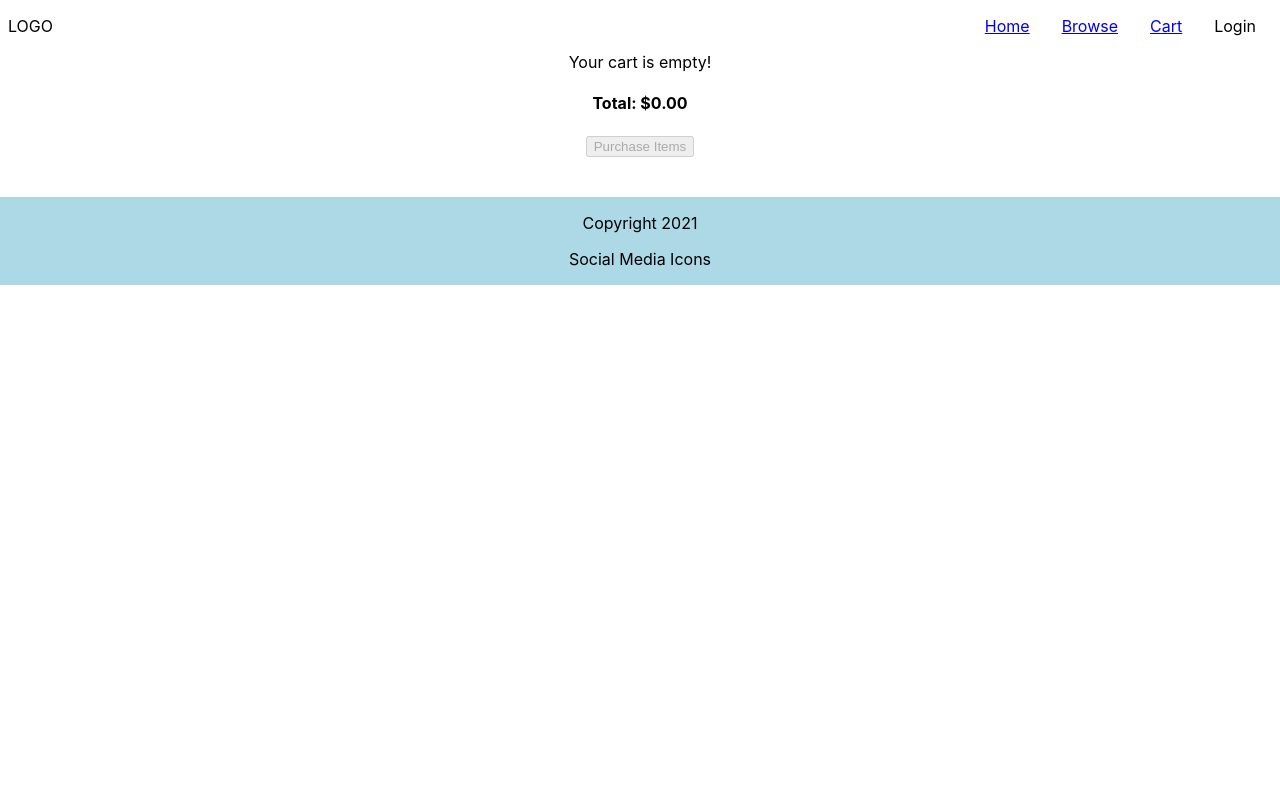
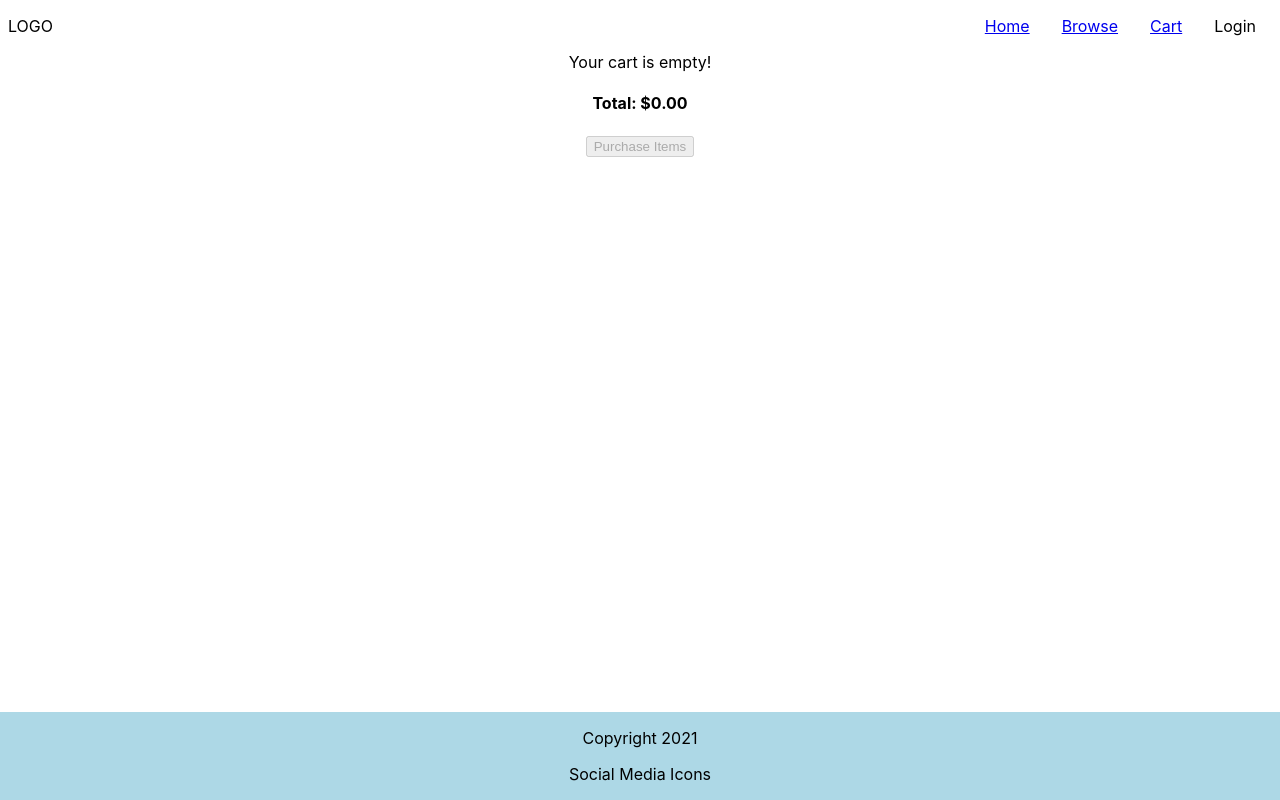
Before and after one commit to mwinser/ecommerce-site, a React (Create React App) app: page /cart in a window 1280 px wide. Built offline with nearby package versions, Linux system fonts and the light colour scheme.

Commit message:
fixed unused variables

```diff
--- a/src/App.css
+++ b/src/App.css
@@ -11,6 +11,7 @@ body, html {
 .App {
   text-align: center;
   position: relative;
+  min-height: 100vh;
 }
 .navbar {
   width: 100%;
--- a/src/Context.js
+++ b/src/Context.js
@@ -1,10 +1,10 @@
-import React, {useState, useEffect} from "react"
+import React, {useState} from "react"
 import data from "./flowers"
 
 const Context = React.createContext()
 
 function ContextProvider({children}) {
-    const [allItems, setAllItems] = useState(data)
+    const [allItems] = useState(data)
     const [cartItems, setCartItems] = useState([])
 
     function addToCart(newItem){
```
